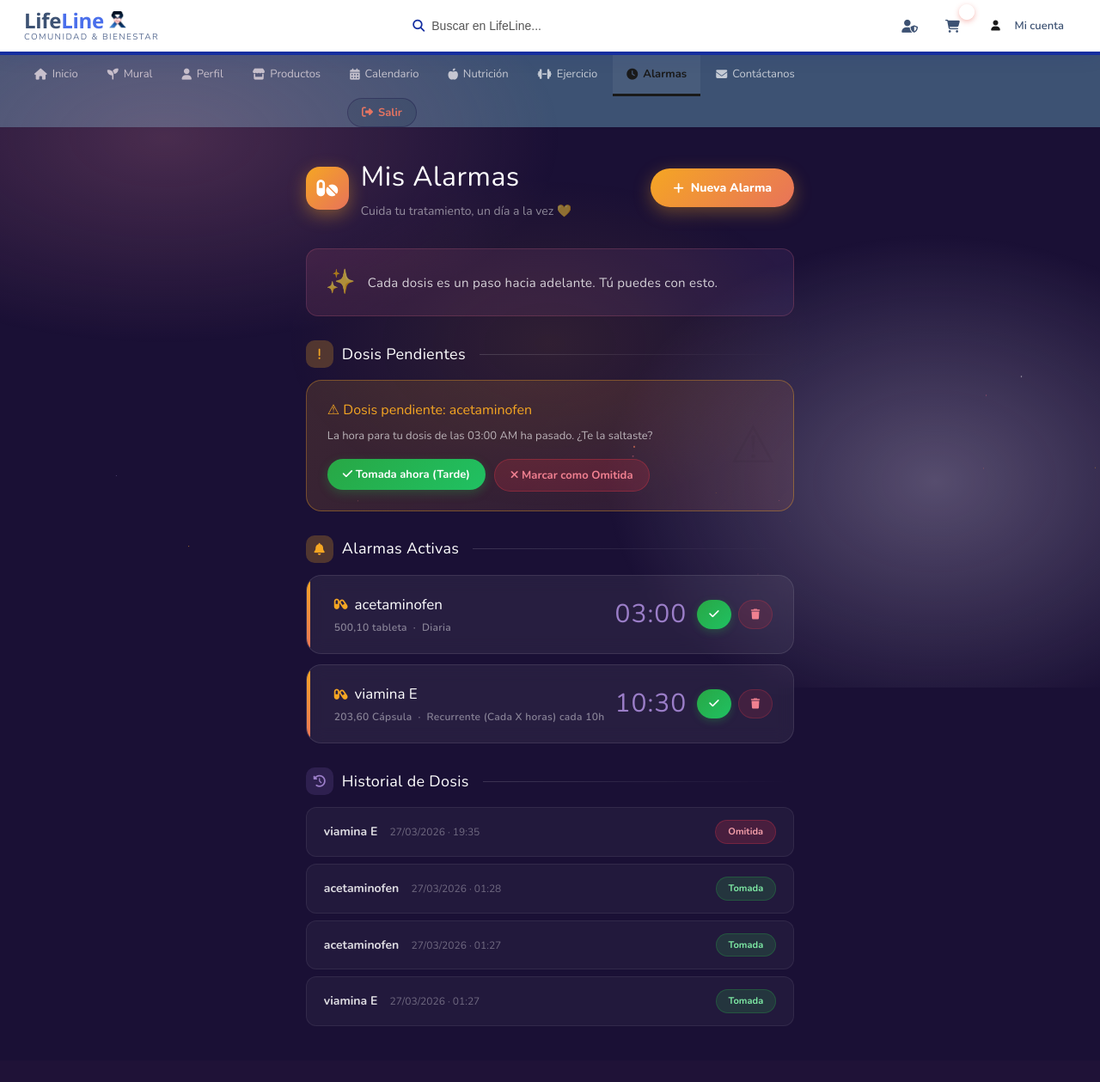
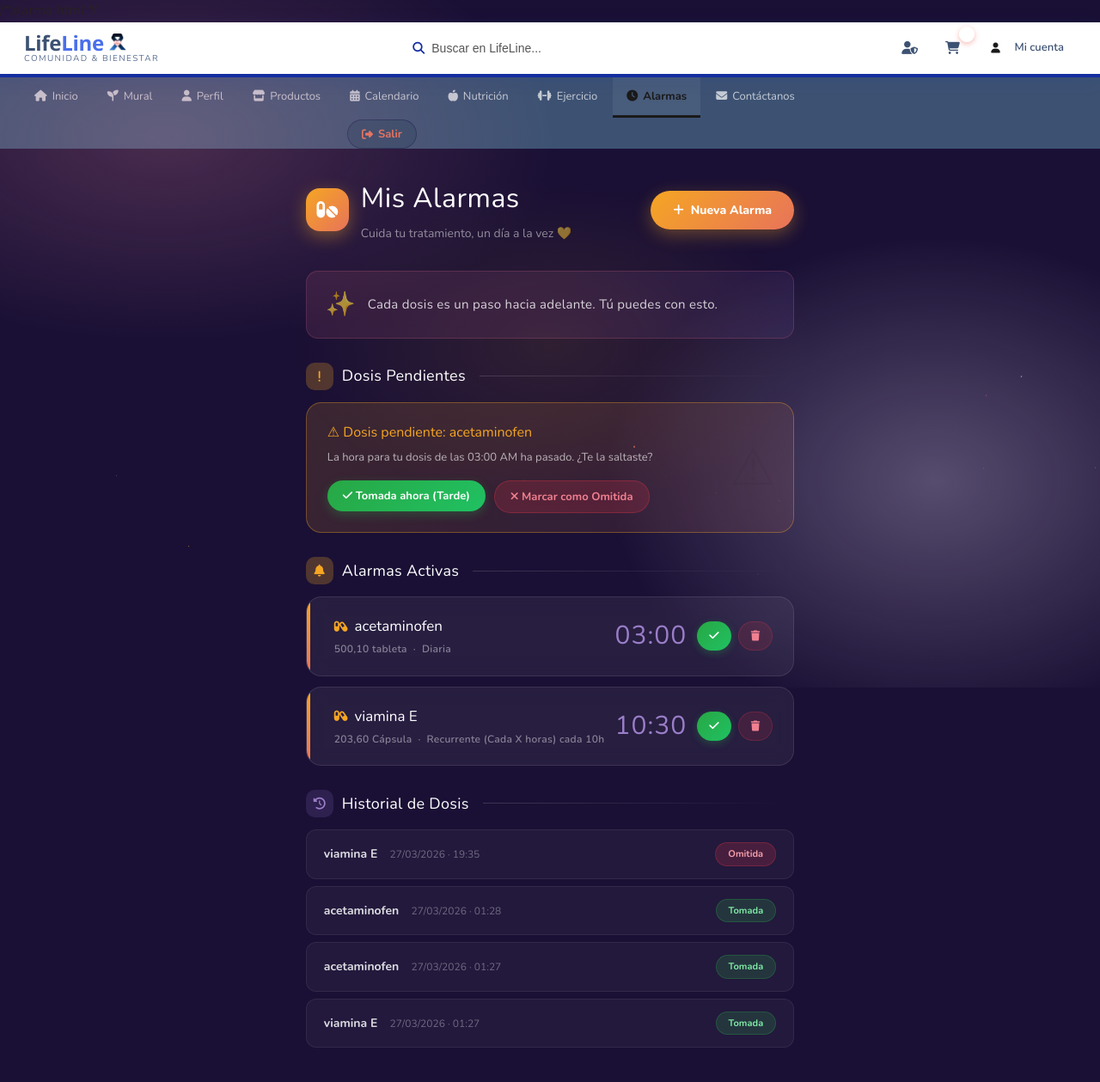
Before and after one commit to jbustoturga-cmd/life_line_python, a Django app: page /alarma/ in a window 1280 px wide. Shown: the whole page at 86% size. Before the commit the page ends 1194 px from the top, so only its background shows below. Run offline with Django 5.2, Linux system fonts and the light colour scheme; a user stored in the database is signed in; data comes from the database, SQL or seed files in the repository; some web fonts are replaced.

Commit message:
html alarma

```diff
--- a/lifeline_proyecto/templates/alarma/alarma.html
+++ b/lifeline_proyecto/templates/alarma/alarma.html
@@ -1,5 +1,5 @@
 {% load static %}
-<!DOCTYPE html>
+<!DOCTYPE html>  /*alarma html */
 <html lang="es">
 <head>
     <meta charset="UTF-8">
@@ -242,7 +242,7 @@ border: 1.5px solid var(--silver); position: relative;
             transition: all 0.2s;
             margin-left: 380px;
         }
-        .btn-logout:hover { background: rgba(112, 5, 103, 0.35)35); }
+        .btn-logout:hover { background: rgba(112, 5, 103, 0.35)35; }
 
         /* ── Contenido principal ── */
         .page-content {
```
